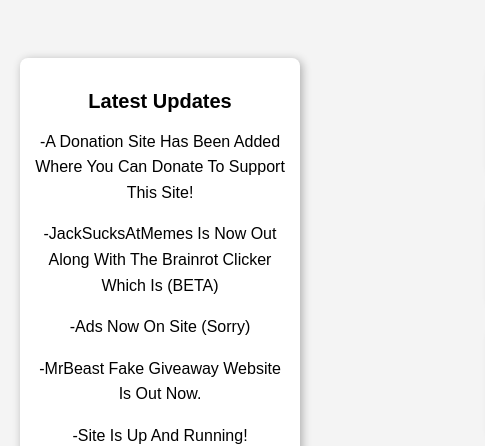
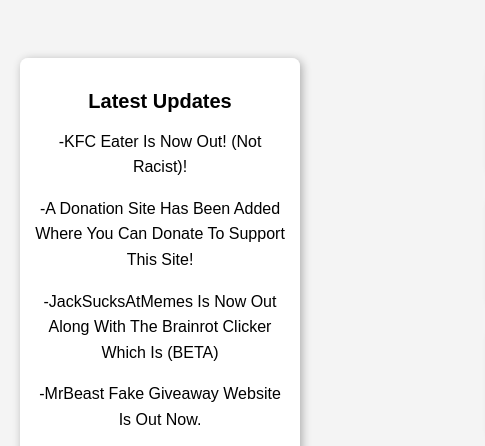
Before and after one commit to AussieBlakeYT/Blake.fun, a plain HTML site: page index.html in a window 1280 px wide. Shown: the part 22-468 px from the top of the page, 0-485 px from the left. Drawn offline with Linux system fonts and the light colour scheme.

Commit message:
Update index.html

```diff
--- a/index.html
+++ b/index.html
@@ -174,9 +174,9 @@
     <!-- Latest Updates Box -->
     <div class="news-box">
         <h2>Latest Updates</h2>
+        <p>-KFC Eater Is Now Out! (Not Racist)!</p>
         <p>-A Donation Site Has Been Added Where You Can Donate To Support This Site!</p>
         <p>-JackSucksAtMemes Is Now Out Along With The Brainrot Clicker Which Is (BETA)</p>
-        <p>-Ads Now On Site (Sorry)</p>
         <p>-MrBeast Fake Giveaway Website Is Out Now.</p>
         <p>-Site Is Up And Running!</p>
     </div>
```
